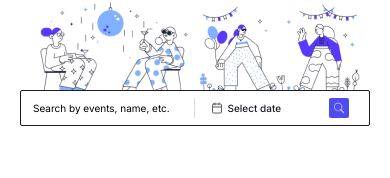
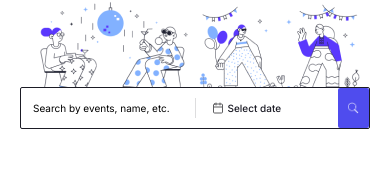
Before and after one commit to rizaldyip10/evently-fe, a Next.js app: page / in a window 390 px wide. Shown: the part 212-390 px from the top of the page. Built offline with nearby package versions, Linux system fonts and the light colour scheme.

Commit message:
feat(searhbar): bug fixing

```diff
--- a/app/(user)/search/page.tsx
+++ b/app/(user)/search/page.tsx
@@ -10,7 +10,7 @@ const SearchPage = () => {
         <div className='hidden md:block md:w-52 lg:w-72 my-10 border-r border-second-lightest md:absolute'>
           <SearchFilter />
         </div>
-        <div className=' mx-6 md:mx-10 md:ml-56 lg:ml-80 flex flex-col gap-5 md:gap-20'>
+        <div className='w-full mx-6 md:mx-10 md:ml-56 lg:ml-80 flex flex-col justify-center gap-5 md:gap-20'>
           <EventSearch />
           <MobileSearchFilter />
           <EventList />
--- a/components/pages/homepage/date-picker.tsx
+++ b/components/pages/homepage/date-picker.tsx
@@ -3,8 +3,10 @@
 import { Button } from '@/components/ui/button';
 import { Calendar } from '@/components/ui/calendar';
 import { Popover, PopoverContent, PopoverTrigger } from '@/components/ui/popover';
+import { cn } from '@/lib/utils';
 import { format } from "date-fns"
 import { Calendar as CalendarIcon } from 'lucide-react';
+import { usePathname } from 'next/navigation';
 import React, { Dispatch, SetStateAction, useState } from 'react'
 
 interface DatePickerProps {
@@ -13,18 +15,18 @@ interface DatePickerProps {
 }
 
 const DatePicker: React.FC<DatePickerProps> = ({ date, setDate }) => {
-
+    const pathname = usePathname()
     return (
         <Popover>
             <PopoverTrigger asChild>
-            <Button variant="ghost" className='text-[10px] text-default flex items-center gap-1'>
+                <Button variant="ghost" className='text-[10px] w-full text-default flex items-center justify-start gap-1'>
                     <CalendarIcon className='text-light w-3 h-3 md:w-5 md:h-5' />
-                { date ? <span className='text-[10px] text-default md:text-lg'>{format(date, "PPP")}</span> :
+                    {date ? <span className='text-[10px] text-default md:text-lg'>{format(date, "PPP")}</span> :
                         <span className='text-[10px] text-default md:text-lg'>Select date</span>
                     }
                 </Button>
             </PopoverTrigger>
-        <PopoverContent className='w-auto p-0 bg-[#fff] -translate-x-[18%] -translate-y-1/2 md:translate-x-0 md:translate-y-0' align='start'>
+            <PopoverContent className={cn('w-auto p-0 bg-[#fff] -translate-x-[18%] -translate-y-1/2 md:translate-x-0 md:translate-y-0', pathname == '/search' ? '-translate-x-[18%] translate-y-0' : '')} align='start'>
                 <Calendar
                     mode='single'
                     selected={date}
--- a/components/pages/homepage/event-search.tsx
+++ b/components/pages/homepage/event-search.tsx
@@ -67,7 +67,7 @@ const EventSearch: React.FC = () => {
   }, [debouncedDate, debouncedSearch, pathname, router, searchParams])
 
   return (
-    <div className='w-full border-default border h-9 md:h-16 flex items-center bg-[#fff] rounded-[2px]'>
+    <div className='w-full border-default border md:h-16 flex items-center bg-[#fff] rounded-[2px]'>
       <div className='w-1/2'>
         <Input
           className='border-none text-[10px] md:text-lg placeholder:text-[10px] md:placeholder:text-lg'
@@ -76,10 +76,10 @@ const EventSearch: React.FC = () => {
         />
       </div>
       <Separator orientation='vertical' className='bg-second-lightest h-5 md:h-8' />
-      <div className='w-1/2 flex items-center pr-5'>
+      <div className='w-1/2 flex items-center md:pr-5'>
         <DatePicker date={date} setDate={setDate} />
         <Button
-          className={cn('w-5 h-5 md:w-10 lg:w-24 md:h-10 bg-primary-default text-[#fff] rounded-[2px] ml-auto p-0 hover:bg-primary-lightest hover:text-primary-default', pathname == "/search" ? "hidden" : "")}
+          className={cn('w-10 h-10 md:w-10 lg:w-24 bg-primary-default text-[#fff] rounded-[2px] ml-auto p-0 md:px-3 hover:bg-primary-lightest hover:text-primary-default', pathname == "/search" ? "hidden" : "")}
           onClick={onSearch}
         >
           <Image src={searchIcon} alt='' className='w-3 h-3 md:w-5 md:h-5 hover:text-primary-default object-cover' />
```
Also changed, not shown: 1 other file (tests, documents, lock files or other folders). Lines whose indentation alone changed are shown as unchanged.
